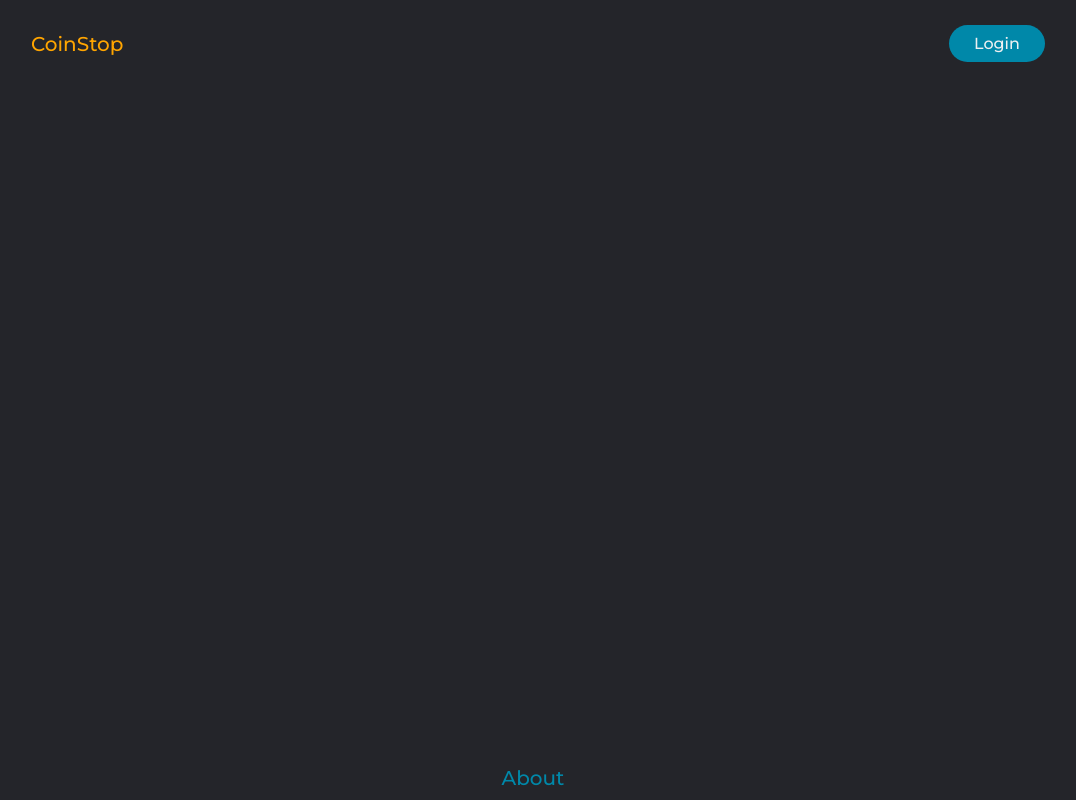
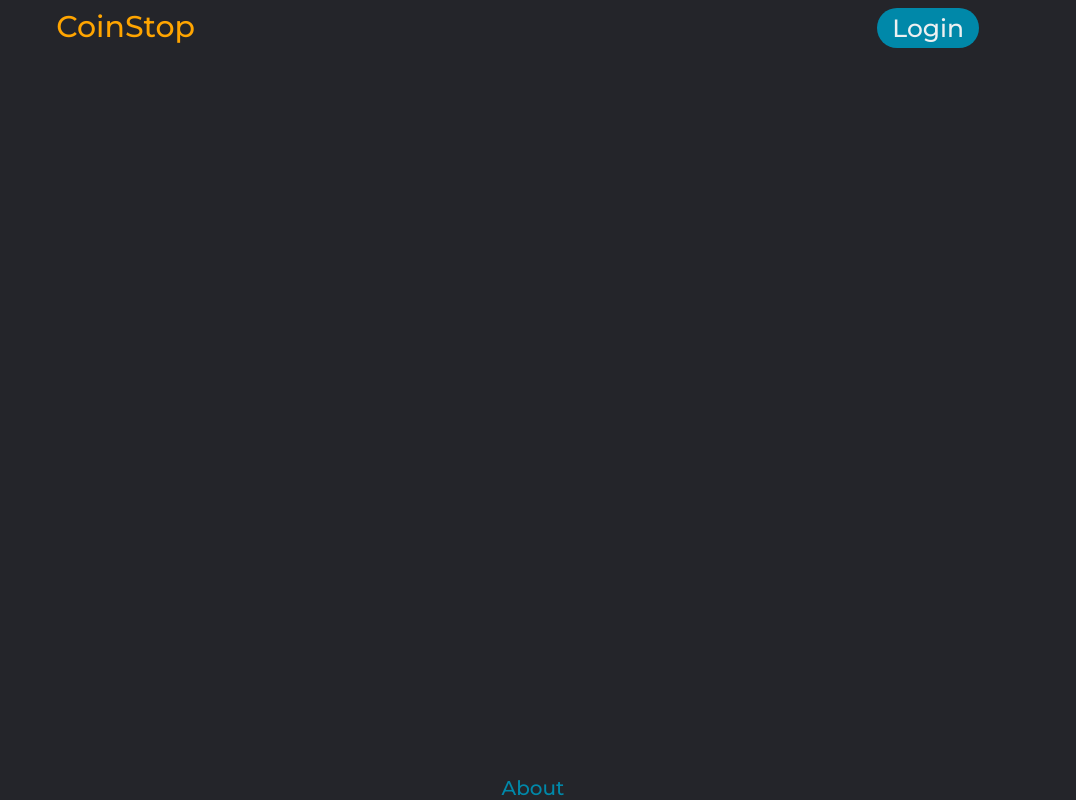
Before and after one commit to zacharyfinegan/crypto-watchlist, an Angular app: page /header in a window 1280 px wide. Shown: the whole page, without its empty margins (107-1183 px from the left). Built offline with nearby package versions, Linux system fonts and the light colour scheme.

Commit message:
CSS fixes

```diff
--- a/src/app/about/about.component.html
+++ b/src/app/about/about.component.html
@@ -1,5 +1,5 @@
 <app-header title="About"></app-header>
 
-<p>
+<p style="display: inline-block">
     This program utilizes CoinCap's free cryptocurrency API. You can find the documentation <a href="https://docs.coincap.io/">here</a>.
 </p>
--- a/src/app/footer/footer.component.html
+++ b/src/app/footer/footer.component.html
@@ -1,3 +1,3 @@
 <div>
-    <footer><a routerLink="about" class="about">About</a></footer>
+    <footer><a routerLink="/about" class="about">About</a></footer>
 </div>
--- a/src/app/header/header.component.html
+++ b/src/app/header/header.component.html
@@ -1,9 +1,12 @@
 <header>
-    <h1 class="logo"><a routerLink="/home">CoinStop</a></h1>
+    <nav>
+        <ul>
+            <li id="coinstop"><a routerLink="/home">CoinStop</a></li>
 
-    <nav>
-        <h1>{{title}}</h1>
+            <li id="navi">{{title}}</li>
+
+            <li id="navi"><a  routerLink="/profile"><button>Login</button></a></li>
+        </ul>
     </nav>
-    <a  routerLink="/profile"><button>Login</button></a>
 </header>
 <router-outlet></router-outlet>
--- a/src/app/home/home.component.html
+++ b/src/app/home/home.component.html
@@ -1,6 +1,6 @@
 <app-header title="Home"></app-header>
 
-<h1>
+<h1 style="display: inline-block">
     Top 25 CryptoCurrencies by MarketCap:
 </h1>
 <p>
--- a/src/styles.css
+++ b/src/styles.css
@@ -8,7 +8,7 @@
     background-color: #24252A;
 }
 
-li, button {
+button {
     font-family: "Montserrat", sas-serif;
     font-weight: 500;
     font-size: 16px;
@@ -24,10 +24,10 @@ p {
 }
 
 header {
-    display: flex;
+    /* display: flex;
     justify-content: space-between;
     align-items: center;
-    padding: 25px 10%;
+    padding: 25px 10%; */
 }
 
 h1 {
@@ -51,29 +51,49 @@ h2 {
     font-family: "Montserrat", sas-serif;
     font-weight: 500;
     font-size: 20px;
-    color: #0088A9;
+    color: orange;
     text-decoration: none;
 }
 
-.nav_links {
+#navi {
+    font-size: 25;
+}
+
+nav ul {
+    font-size: 30px;
+    display: block;
+    max-width: 95%;
+    margin: 0 auto;
+    text-decoration: none;
     list-style: none;
 }
 
-.nav_links li {
-    display: inline-block;
-    padding: 0px 20px;
+header nav ul li {
+    color: #0088A9;
+    float: left;
+    padding: 8px 15px;
+    text-decoration: none;
+    font-family: "Montserrat", sas-serif;
+    font-weight: 500;
+    text-align: center;
+    width: 33%;
 }
 
-.nav_links li a {
-    transition: all 0.3s ease 0s;
+a {
+    text-decoration: none;
+    color: orange;
 }
 
-.nav_links li a:hover {
-    color: #0088A9;
+#coinstop {
+    text-decoration: none;
+    color:red;
 }
 
+
+
 button {
-    padding: 9px 25px;
+    padding: 5px 15px;
+    font-size: 25px;
     background-color: rgba(0,136,169,1);
     border: none;
     border-radius: 50px;
@@ -85,37 +105,30 @@ button:hover {
     background-color: rgba(0,136,169,0.8);
 }
 
+
 input {
     margin-left: 10px;
     margin-right: 8px;
 }
 
-a {
-    text-decoration: none;
-    color: orange;
-}
+
 
 footer {
     display: flex;
+}
+
+.about {
     position: fixed;
+    left: 0;
     bottom: 0;
-    left: 0;
-    right: 0;
-    margin-bottom: 10px;
-
-    margin-left: auto;
-    margin-right: auto;
+    width: 100%;
     font-family: "Montserrat", sas-serif;
     font-weight: 500;
     font-size: 20px;
-    color: green;
-    text-decoration: none;
-}
-
-.about {
-    margin: 0 auto;
+    margin-bottom: 5px;
+    margin-top: 5px;
+    margin:  auto;
     text-align: center;
-    width: 10%;
     text-decoration: none;
     color: #0088A9;
 }
@@ -125,7 +138,7 @@ table {
     margin-left: 1%;
     margin-top: 1%;
     width: 80%;
-    margin-bottom: 25px;
+    margin-bottom: 5px;
     margin-left: auto;
     margin-right: auto;
 }
```
